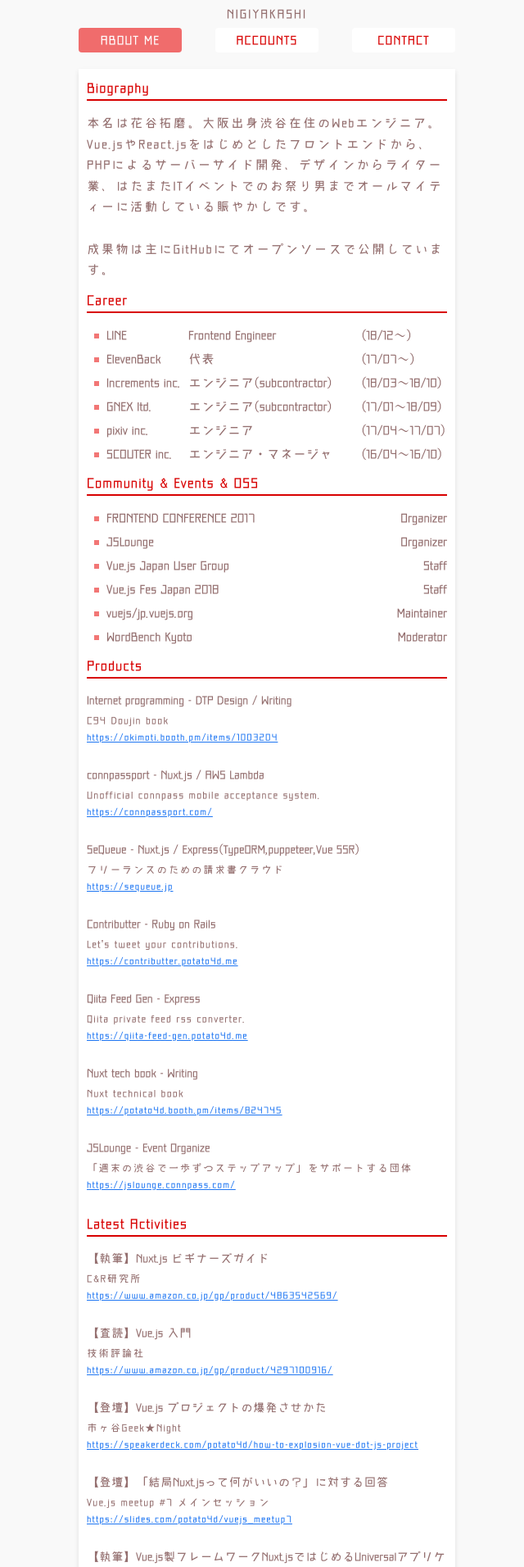
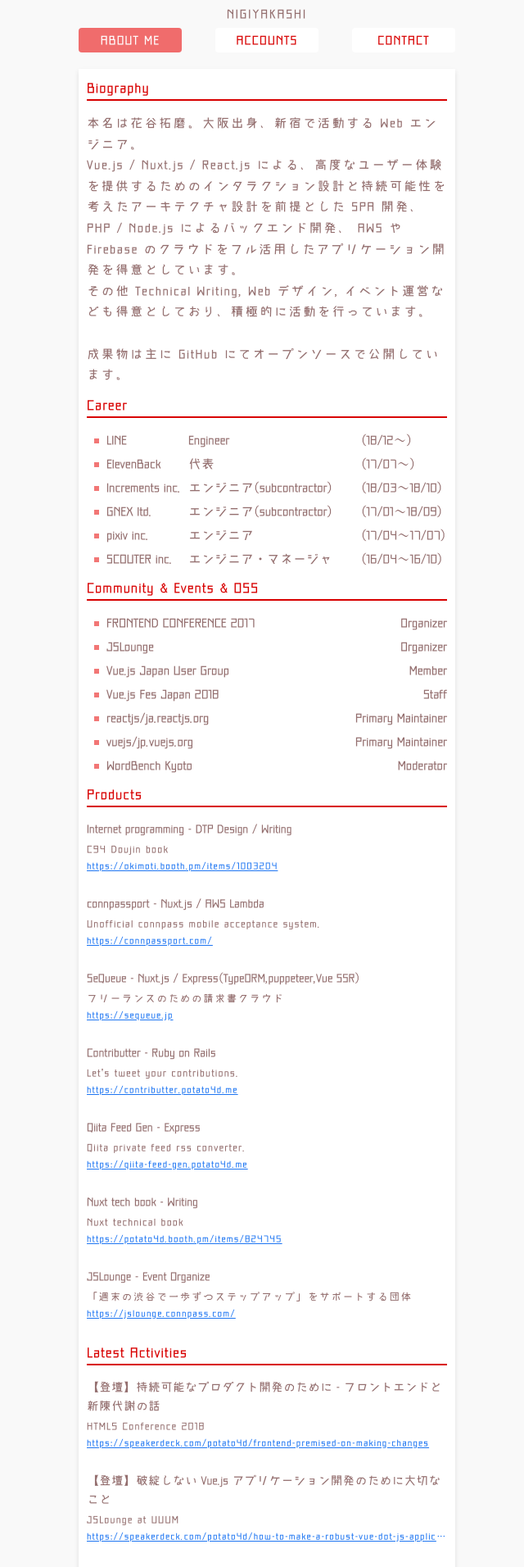
Before and after one commit to potato4d/potato4d.me, a Nuxt app: page / in a window 1280 px wide. Shown: the part 240-2152 px from the top of the page at 82% size, without its empty margins (314-954 px from the left). Built offline with nearby package versions, Linux system fonts and the light colour scheme.

Commit message:
Update profile

```diff
--- a/app/layouts/default.vue
+++ b/app/layouts/default.vue
@@ -12,7 +12,7 @@
         <nav>
           <ul>
             <li><router-link to="/" exact>ABOUT ME</router-link></li>
-            <li><router-link to="/account">ACCOUNTS</router-link></li>
+            <li><router-link to="/accounts">ACCOUNTS</router-link></li>
             <li><router-link to="/contact">CONTACT</router-link></li>
           </ul>
         </nav>
--- a/app/pages/index.vue
+++ b/app/pages/index.vue
@@ -3,10 +3,15 @@
     <section>
       <h1>Biography</h1>
       <p>
-        本名は花谷拓磨。大阪出身渋谷在住のWebエンジニア。<br />
-        Vue.jsやReact.jsをはじめとしたフロントエンドから、PHPによるサーバーサイド開発、デザインからライター業、はたまたITイベントでのお祭り男までオールマイティーに活動している賑やかしです。
+        本名は花谷拓磨。大阪出身、新宿で活動する Web エンジニア。<br />
+        Vue.js / Nuxt.js / React.js
+        による、高度なユーザー体験を提供するためのインタラクション設計と持続可能性を考えたアーキテクチャ設計を前提とした
+        SPA 開発、 PHP / Node.js によるバックエンド開発、 AWS や Firebase
+        のクラウドをフル活用したアプリケーション開発を得意としています。<br />
+        その他 Technical Writing, Web デザイン,
+        イベント運営なども得意としており、積極的に活動を行っています。
       </p>
-      <p><br />成果物は主にGitHubにてオープンソースで公開しています。</p>
+      <p><br />成果物は主に GitHub にてオープンソースで公開しています。</p>
     </section>
 
     <section>
@@ -16,7 +21,7 @@
           <span class="career-name"
             >LINE<span class="carrer-history-sp">(18/12〜)</span></span
           >
-          <span class="career-role">Frontend Engineer</span>
+          <span class="career-role">Engineer</span>
           <span class="carrer-history">(18/12〜)</span>
         </li>
         <li>
@@ -78,15 +83,19 @@
         </li>
         <li>
           <span class="community-name">Vue.js Japan User Group</span>
-          <span class="community-role">Staff</span>
+          <span class="community-role">Member</span>
         </li>
         <li>
           <span class="community-name">Vue.js Fes Japan 2018</span>
           <span class="community-role">Staff</span>
         </li>
         <li>
+          <span class="community-name">reactjs/ja.reactjs.org</span>
+          <span class="community-role">Primary Maintainer</span>
+        </li>
+        <li>
           <span class="community-name">vuejs/jp.vuejs.org</span>
-          <span class="community-role">Maintainer</span>
+          <span class="community-role">Primary Maintainer</span>
         </li>
         <li>
           <span class="community-name">WordBench Kyoto</span>
@@ -212,6 +221,20 @@
   computed: {
     activities() {
       return [
+        {
+          title:
+            '【登壇】持続可能なプロダクト開発のために - フロントエンドと新陳代謝の話',
+          source: 'HTML5 Conference 2018',
+          link:
+            'https://speakerdeck.com/potato4d/frontend-premised-on-making-changes'
+        },
+        {
+          title:
+            '【登壇】破綻しない Vue.js アプリケーション開発のために大切なこと',
+          source: 'JSLounge at UUUM',
+          link:
+            'https://speakerdeck.com/potato4d/how-to-make-a-robust-vue-dot-js-application'
+        },
         {
           title: '【執筆】Nuxt.js ビギナーズガイド',
           source: 'C&R研究所',
```
Also changed, not shown: app/pages/accounts.vue (renamed from app/pages/account.vue).
